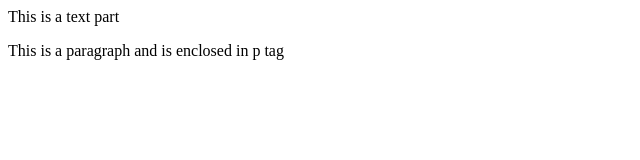
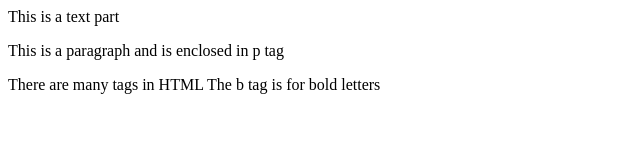
Before and after one commit to AmericaDev/First-Project, a plain HTML site: page index.html in a window 1280 px wide. Shown: the whole page, without its empty margins (0-640 px from the left). Drawn offline with Linux system fonts and the light colour scheme.

Commit message:
Update index.html

```diff
--- a/index.html
+++ b/index.html
@@ -7,5 +7,7 @@
 
     This is a text part
     <p>This is a paragraph and is enclosed in p tag</p>
+    There are many tags in HTML
+    The b tag is for bold letters
 
 </html>
```
